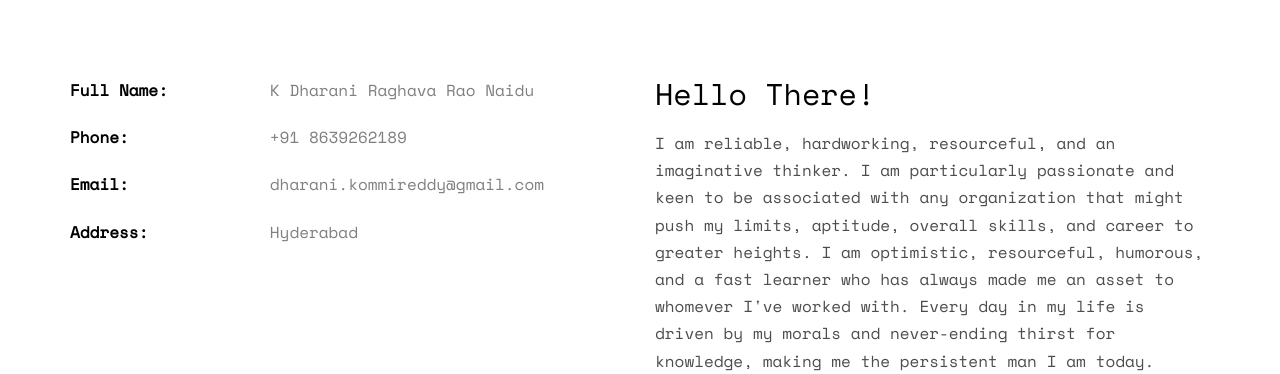
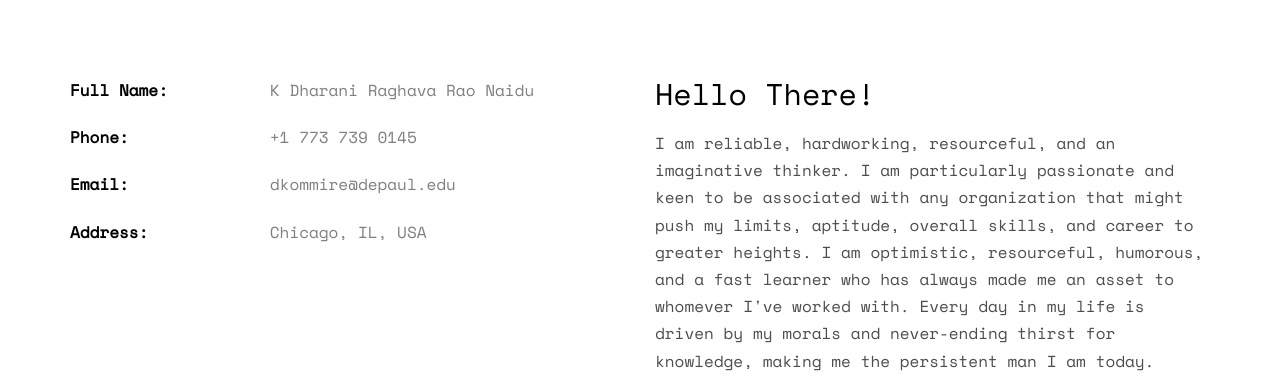
Before and after one commit to Dekayzip/My-Portfolio, a plain HTML site: page index.html in a window 1280 px wide. Shown: the part 995-1369 px from the top of the page. Drawn offline with nearby package versions, Linux system fonts and the light colour scheme; some packages are replaced by stand-ins of ours; no server answers; files whose address does not match are found by name.

Commit message:
New index.html

```diff
--- a/index.html
+++ b/index.html
@@ -96,9 +96,9 @@
 				<div class="col-md-6">
 					<ul class="info">
 						<li><span class="first-block">Full Name:</span><span class="second-block">K Dharani Raghava Rao Naidu</span></li>
-						<li><span class="first-block">Phone:</span><span class="second-block">+91 8639262189</span></li>
-						<li><span class="first-block">Email:</span><span class="second-block">dharani.kommireddy@gmail.com</span></li>
-						<li><span class="first-block">Address:</span><span class="second-block">Hyderabad</span></li>
+						<li><span class="first-block">Phone:</span><span class="second-block">+1 773 739 0145</span></li>
+						<li><span class="first-block">Email:</span><span class="second-block">dkommire@depaul.edu</span></li>
+						<li><span class="first-block">Address:</span><span class="second-block">Chicago, IL, USA</span></li>
 					</ul>
 				</div>
 				<div class="col-md-6">
```
